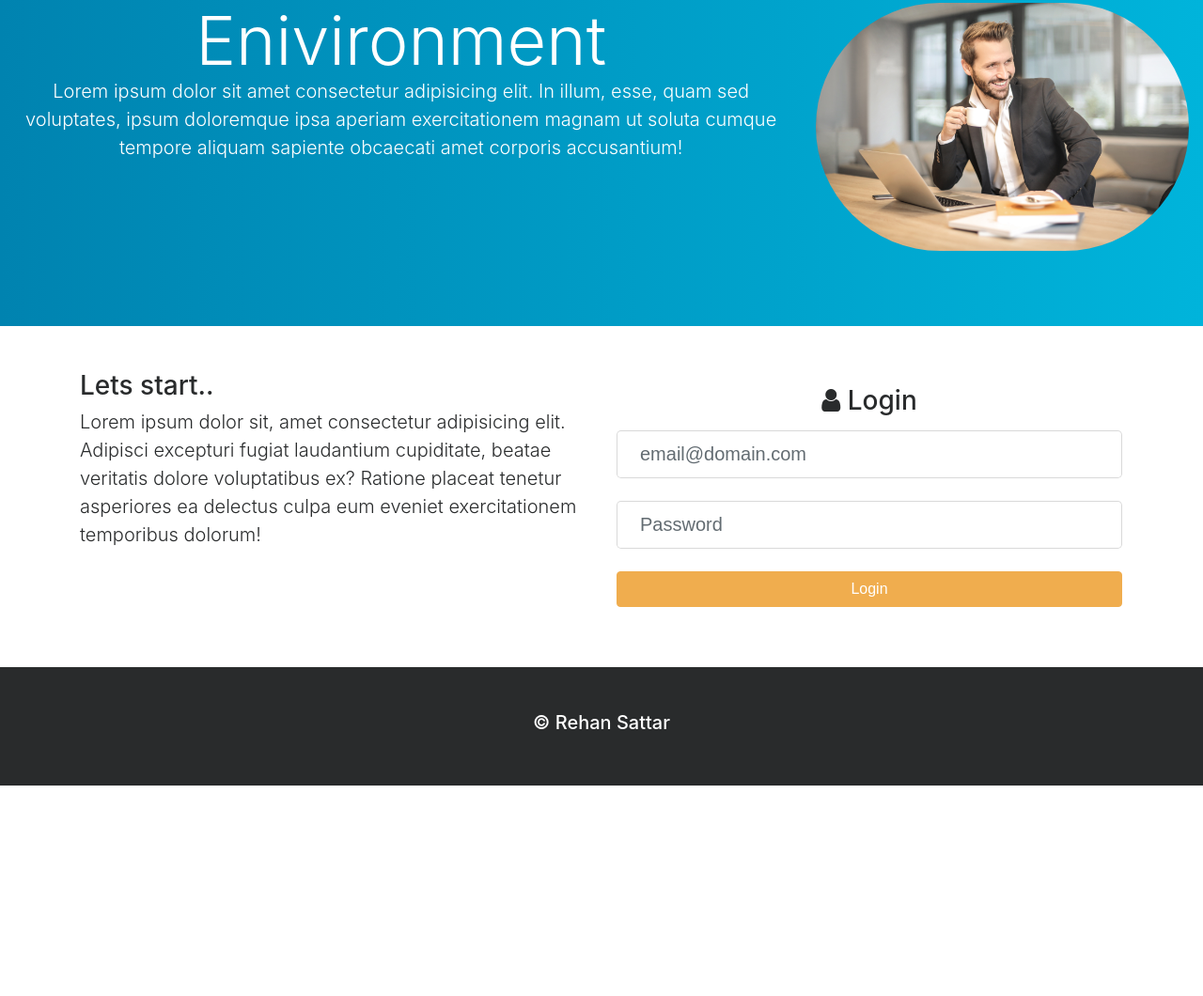
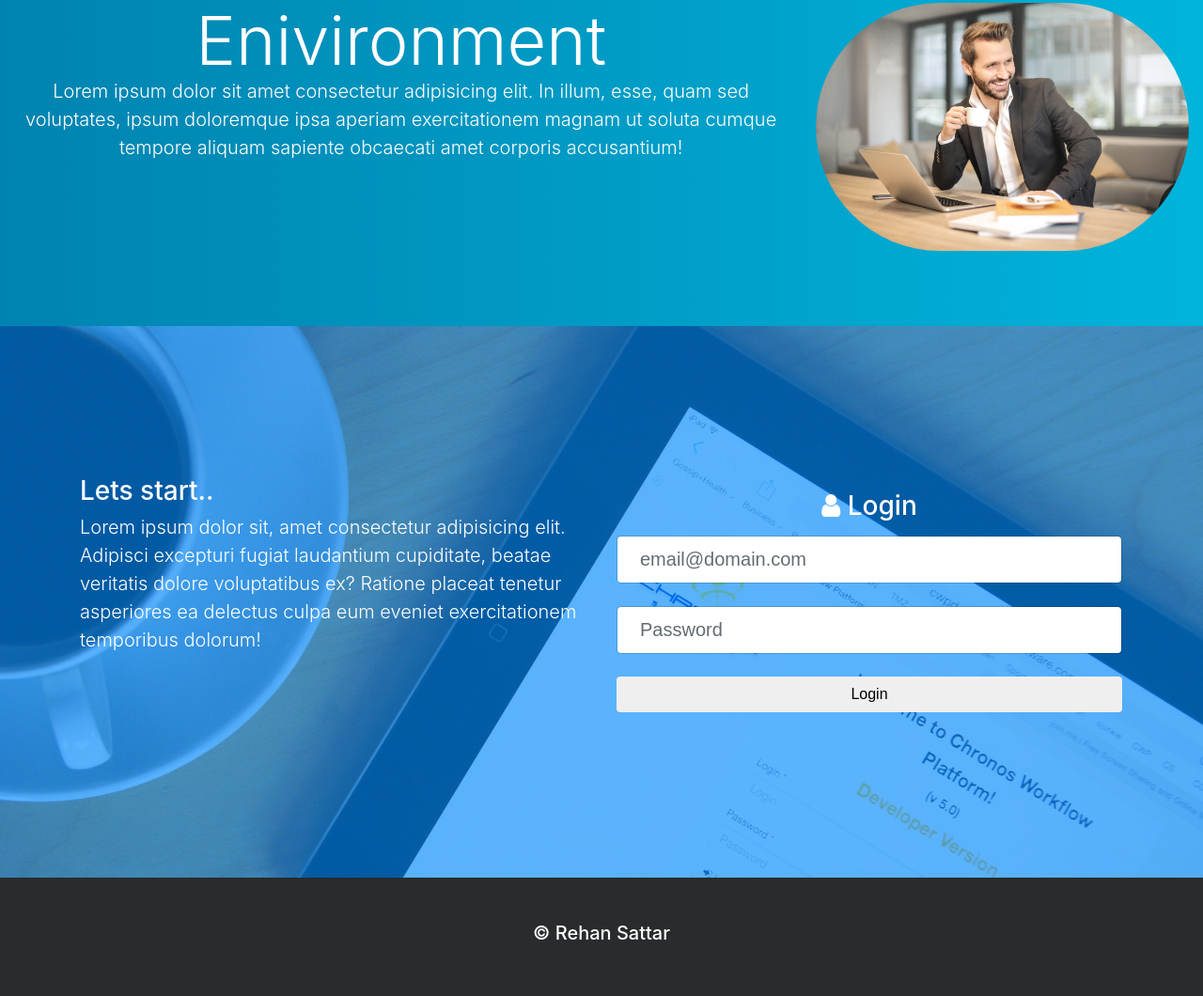
Before and after one commit to Rehan-Sattar/employe_management_system-PhpMySql, a PHP site: page /employee_management_system/ in a window 1280 px wide. Shown: the part 2176-3236 px from the top of the page at 94% size. Before the commit the page ends 3012 px from the top, so only its background shows below. Run offline with PHP 8.4, Linux system fonts and the light colour scheme; some libraries are stand-ins or nearby versions.

Commit message:
Source Front end

```diff
--- a/src/css/style.css
+++ b/src/css/style.css
@@ -25,6 +25,20 @@
     background-color: rgba(0, 140, 255, 0.637);
 }
 
+#login_section{
+    background: url("../img/create-section1.jpg") no-repeat center top fixed;
+    background-size: cover;
+    background-attachment: fixed;
+    background-color: rgba(0, 140, 255, 0.637);
+
+}
+#inner_login {
+    height: 100%;
+    width: 100%;
+    background-color: rgba(0, 140, 255, 0.637);
+    padding: 10em 0em;
+    color: white;
+}
 
 nav {
     padding: 1em;
@@ -45,8 +59,8 @@ a.navbar-brand{
     margin-top: 10em;
 }
 .dasbhoard_navigator{
-    height: 100vh;
-    color: red !important;
+    /* height: 100vh; */
+    /* color: red !important; */
 }
 /* services classes */
 #service-section {
--- a/src/index.html
+++ b/src/index.html
@@ -124,27 +124,33 @@
     </section>
 
     <!-- login Section  -->
-    <section id="login_section" class="my-5">
+    <section id="login_section">
+        <div id="inner_login">
             <div class="container">
                 <div class="row">
                     <div class="col-md-6 col-lg-6 col-sm-12">
                         <h3>Lets start..</h3>
                         <p class="lead">
-                        Lorem ipsum dolor sit, amet consectetur adipisicing elit. Adipisci excepturi fugiat laudantium cupiditate, beatae veritatis dolore voluptatibus ex? Ratione placeat tenetur asperiores ea delectus culpa eum eveniet exercitationem temporibus dolorum!
+                            Lorem ipsum dolor sit, amet consectetur adipisicing elit. Adipisci excepturi fugiat laudantium cupiditate, beatae veritatis
+                            dolore voluptatibus ex? Ratione placeat tenetur asperiores ea delectus culpa eum eveniet exercitationem
+                            temporibus dolorum!
                         </p>
                     </div>
                     <div class="col-md-6 p-3 col-lg-6 col-sm-12">
-                    <h3 class="text-center  mb-3"><i class="fa fa-user"></i> Login </h3>
-                    <form action="">
-                        <input type="email" name="user_email" id="" class="form-control form-control-lg" placeholder="email@domain.com">
+                        <h3 class="text-center  mb-3">
+                            <i class="fa fa-user"></i> Login </h3>
+                        <form action="./login.php" method="POST">
+                            <input type="email" name="user_email" required class="form-control form-control-lg" placeholder="email@domain.com">
                             <br>
-                        <input type="password" name="user_password" id="" class="form-control form-control-lg" placeholder="Password">
+                            <input type="password" name="user_password" required class="form-control form-control-lg" placeholder="Password">
                             <br>
-                        <button type="submit" class="btn btn-block btn-warning">Login</button>
+                            <button type="submit" class="btn btn-block btn-default">Login</button>
                         </form>
                     </div>
                 </div>
             </div>
+        </div>
+
     </section>
 
     <footer class="bg-inverse py-5 text-white">
--- a/src/signIn.html
+++ b/src/signIn.html
@@ -19,7 +19,7 @@
                 <div class="row justify-content-center">
                     <div class="col-md-6 col-lg-6 col-sm-12">
                         <h1 class="display-3 text-center text-white my-3">Sign In</h1>
-                        <form action="">
+                        <form action="./sign_in.php" method="POST" id="signInForm">
                             <input type="text" name="first_name" required placeholder="First Name" class="form-control">
                             <br>
                             <input type="text" name="last_name" required placeholder="Last Name" class="form-control">
@@ -39,7 +39,7 @@
                                     <b>Female </b>
                                 </label>
                             </div>
-                            <input type="submit" class="form-control bg-inverse text-white btn btn-block" type="submit" value="Submit">
+                            <input type="submit" class="form-control btn btn-block" type="submit" value="Submit">
                         </form>
                     </div>
                 </div>
@@ -51,7 +51,6 @@
             </div>
         </div>
     </section>
-
 </body>
 <script src="js/jquery.min.js"> </script>
 <script src="js/tether.min.js"> </script>
```
Also changed, not shown: src/login.php (added, +36 -0 lines), src/sign_in.php (added, +52 -0 lines). Lines whose indentation alone changed are shown as unchanged.
